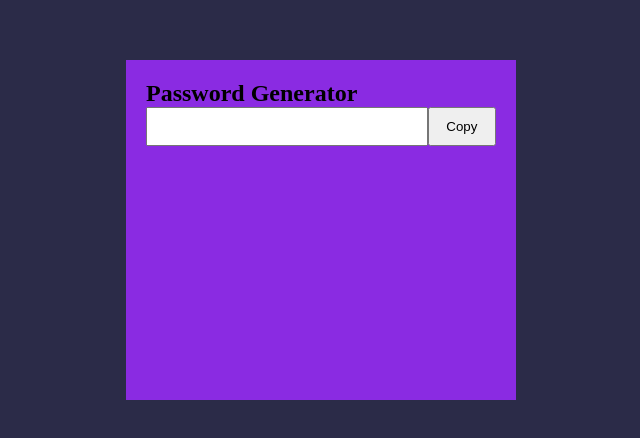
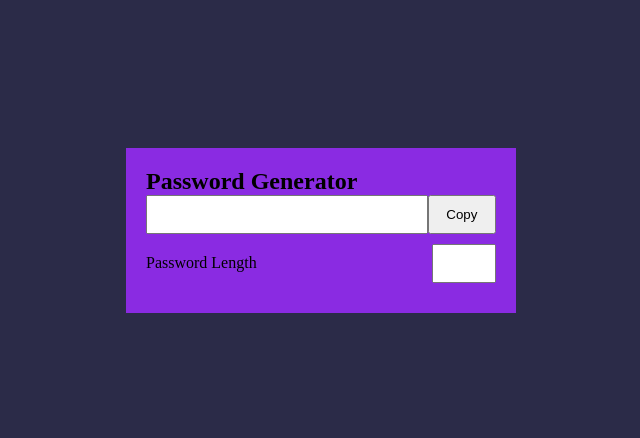
Before and after one commit to Prakhar9450/getyourfunds, a React (Vite) app: page / in a window 1280 px wide. Shown: the part 170-608 px from the top of the page, without its empty margins (319-959 px from the left). Built offline with nearby package versions, Linux system fonts and the light colour scheme.

Commit message:
Added passLength

```diff
--- a/src/App.css
+++ b/src/App.css
@@ -14,7 +14,6 @@ body {
 
 .passwordBox {
   width: 350px;
-  height: 300px;
   padding: 20px;
   background-color: blueviolet;
 }
@@ -32,3 +31,15 @@ body {
   flex-basis: 20%;
   padding: 10px 0px;
 }
+
+.passLength {
+  padding: 10px 0px;
+  display: flex;
+  align-items: center;
+  justify-content: space-between;
+}
+
+.passLength input {
+  padding: 10px 0px;
+  width: 60px;
+}
--- a/src/App.jsx
+++ b/src/App.jsx
@@ -14,6 +14,11 @@ function App() {
         <div className="passwordBoxIn">
           <input type="text" readOnly /> <button>Copy</button>
         </div>
+
+        <div className="passLength">
+          <label>Password Length</label>
+          <input type="number" max="20" />
+        </div>
       </div>
     </>
   );
```
